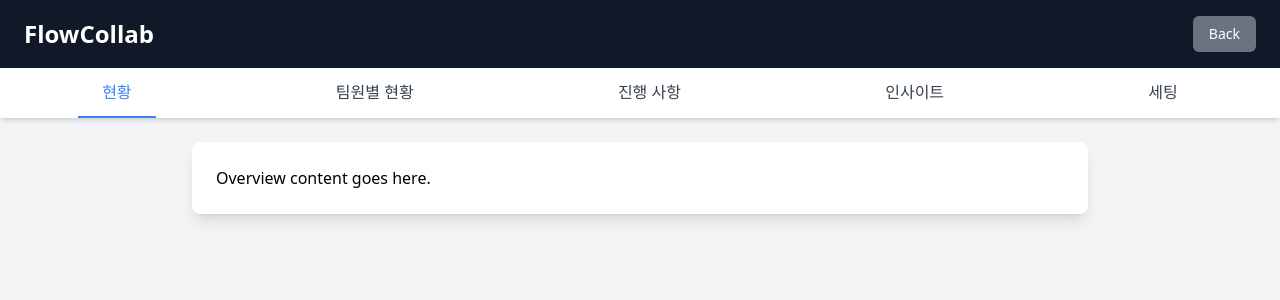
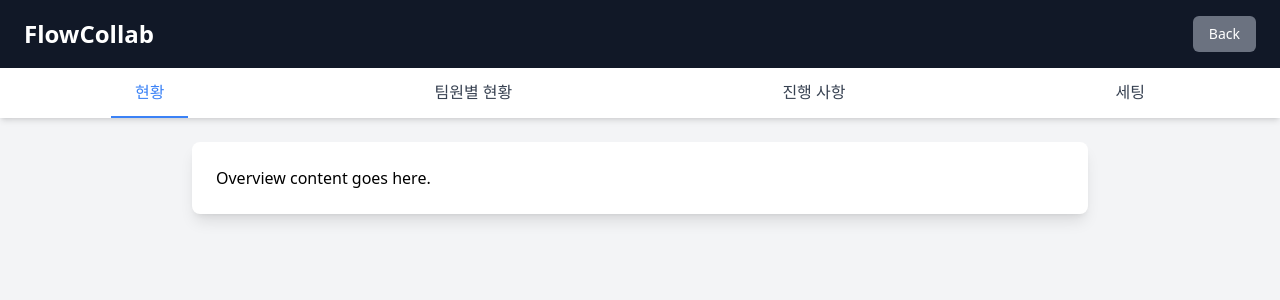
Before and after one commit to yujin-zero/FlowCollab, a React (Create React App) app in the folder frontend/: page /project/1 in a window 1280 px wide. Shown: the top 300 px of the page. Built offline with nearby package versions, Linux system fonts and the light colour scheme.

Commit message:
update: 프로젝트 상세 페이지에서 인사이트 탭 및 관련 콘텐츠 제거

```diff
--- a/frontend/src/pages/ProjectDetailPage.js
+++ b/frontend/src/pages/ProjectDetailPage.js
@@ -11,8 +11,6 @@
         return <div>Team status content goes here.</div>;
       case "progress":
         return <div>Progress content goes here.</div>;
-      case "insights":
-        return <div>Insights content goes here.</div>;
       case "settings":
         return <div>Settings content goes here.</div>;
       default:
@@ -40,7 +38,6 @@
             { id: "overview", label: "현황" },
             { id: "team", label: "팀원별 현황" },
             { id: "progress", label: "진행 사항" },
-            { id: "insights", label: "인사이트" },
             { id: "settings", label: "세팅" },
           ].map((tab) => (
             <li
```
